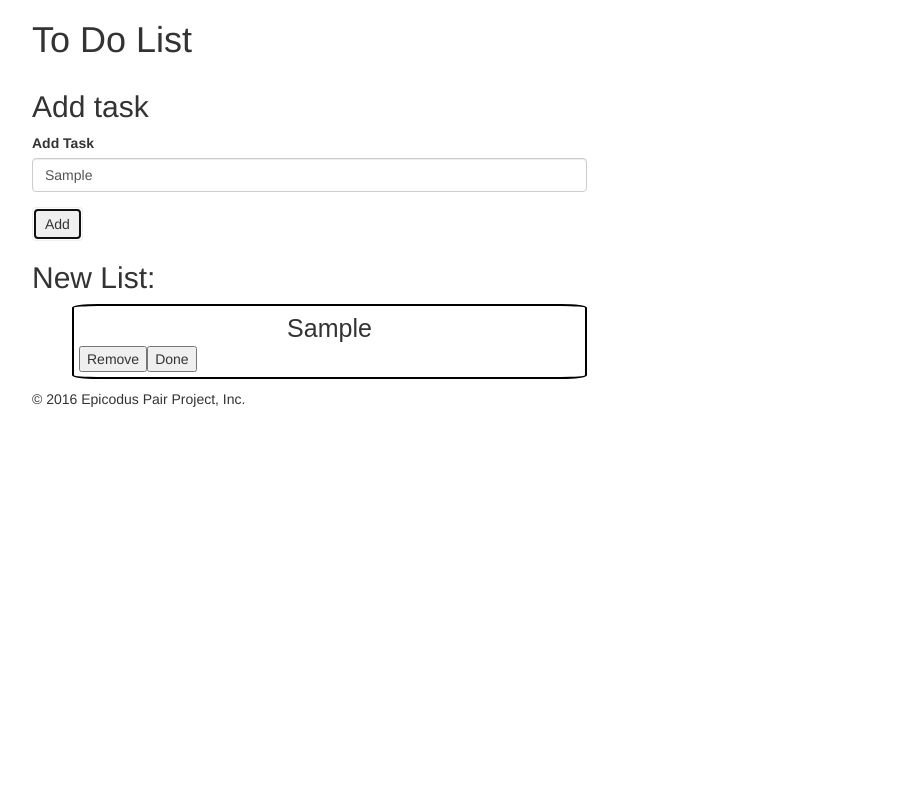
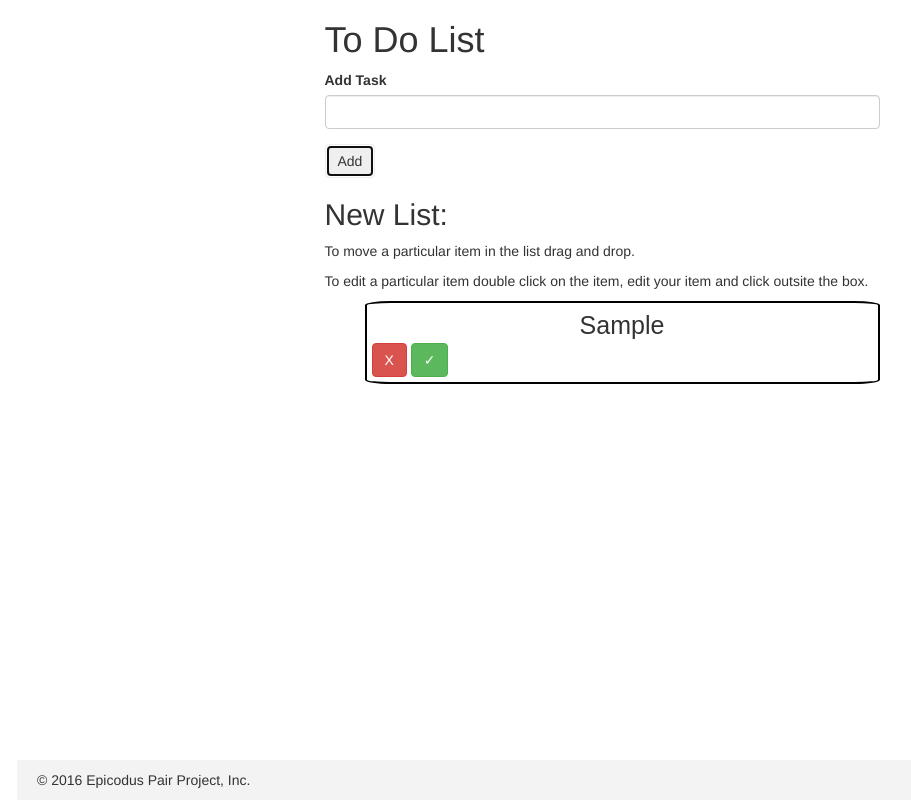
Before and after one commit to maldonmeehan/to-do-list, a plain HTML site: page index.html in a window 1280 px wide. Both pictures are taken after typing "Sample" into the empty fields and a click on the button "Add". Shown: the whole page, without its empty margins (38-949 px from the left). Drawn offline with nearby package versions, Linux system fonts and the light colour scheme.

Commit message:
it will add function cross out item on click

```diff
--- a/css/styles.css
+++ b/css/styles.css
@@ -26,3 +26,13 @@
  .edit-item {
    display: none;
  }
+
+ footer {
+    background-color: #F3F3F3;
+    padding-top: 10px;
+    padding-bottom: 0px;
+    padding-left: 20px;
+    position:fixed;
+    bottom:0;
+    width:100%;
+ }
--- a/index.html
+++ b/index.html
@@ -24,32 +24,27 @@
   </head>
   <body>
     <div class="container">
-      <header>
+      <div class="row">
+        <div class="col-md-6 col-md-offset-3">
           <h1>To Do List</h1>
-        <div class="row">
-          <div class="col-md-6">
-            <h2>Add task</h2>
           <form id="new-list">
         <div class="form-group">
           <label for="new-first-name">Add Task</label>
           <input type="text" class="form-control" id="new-list-item">
         </div>
-
-
         <button type="submit" class="btn">Add</button>
         </form>
-
         <h2>New List:</h2>
+        <p>To move a particular item in the list drag and drop.</p>
+        <p>To edit a particular item double click on the item, edit your item and click outsite the box.</p>
         <div id="sortable-list">
           <ul id="list-items">
-
           </ul>
       </div>
-
-
+    </div>
+    <!-- end container -->
     <footer>
       <p>&copy; 2016 Epicodus Pair Project, Inc.</p>
     </footer>
-    </div> <!-- end container -->
   </body>
 </html>
--- a/js/scripts.js
+++ b/js/scripts.js
@@ -8,38 +8,39 @@ $(document).ready(function(){
 
   $("#new-list").submit(function(event){
     event.preventDefault();
+
     var userInputtedTask = $("#new-list-item").val();
 
     var newUserList = new ListItem(userInputtedTask);
 
-    $("ul#list-items").append("<div class='list-container sortable'><li><span class='to-do-item'>" + newUserList.item  + "</span><input type='text' class='edit-item'></input></li>"  + "<button class='remove-item'>Remove</button>" + "<button class='complete-item'>Done</button></div>" );
+    $("ul#list-items").prepend("<div class='list-container sortable'><li><span class='to-do-item'>" + newUserList.item + "</span><input type='text' class='edit-item'></input></li>" + "<button class='remove-item btn btn-danger'>X</button>" + " " + "<button class='complete-item btn btn-success'>✓</button></div>");
 
     // Remove task from to do list
+
     $(".remove-item").click(function(){
       $(this).parent().remove();
     });
 
     // Mark task as completed on to do list
     $(".complete-item").click(function(){
-      $(this).parent().toggleClass("completed");
+      //$(this).last().toggleClass("completed");
+      $(this).parent().children("li").addClass("completed");
     });
+
     // Edit task on to do list
     $(".to-do-item").click(function(){
-
       $(this).hide().siblings('.edit-item').show().val($(this).text()).focus();
 
       $(".edit-item").focusout(function(){
         $(this).hide().siblings(".to-do-item").show().text($(this).val());
       });
 
+
     });
     // Reorder tasks on to do list
-
        $( "#sortable-list" ).sortable({
           items: '.sortable'
        });
-
-
-
+       $("#new-list")[0].reset();
   });
 });
```
Lines whose indentation alone changed are shown as unchanged.
